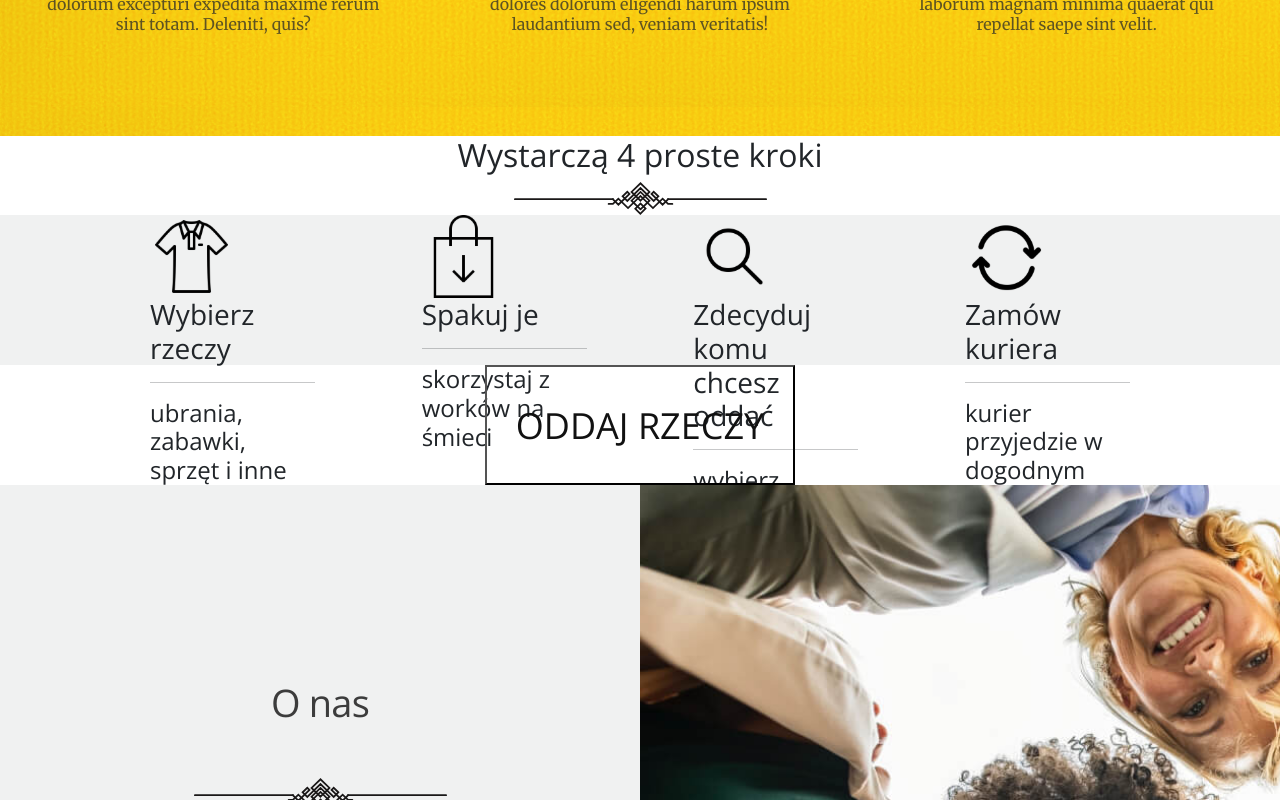
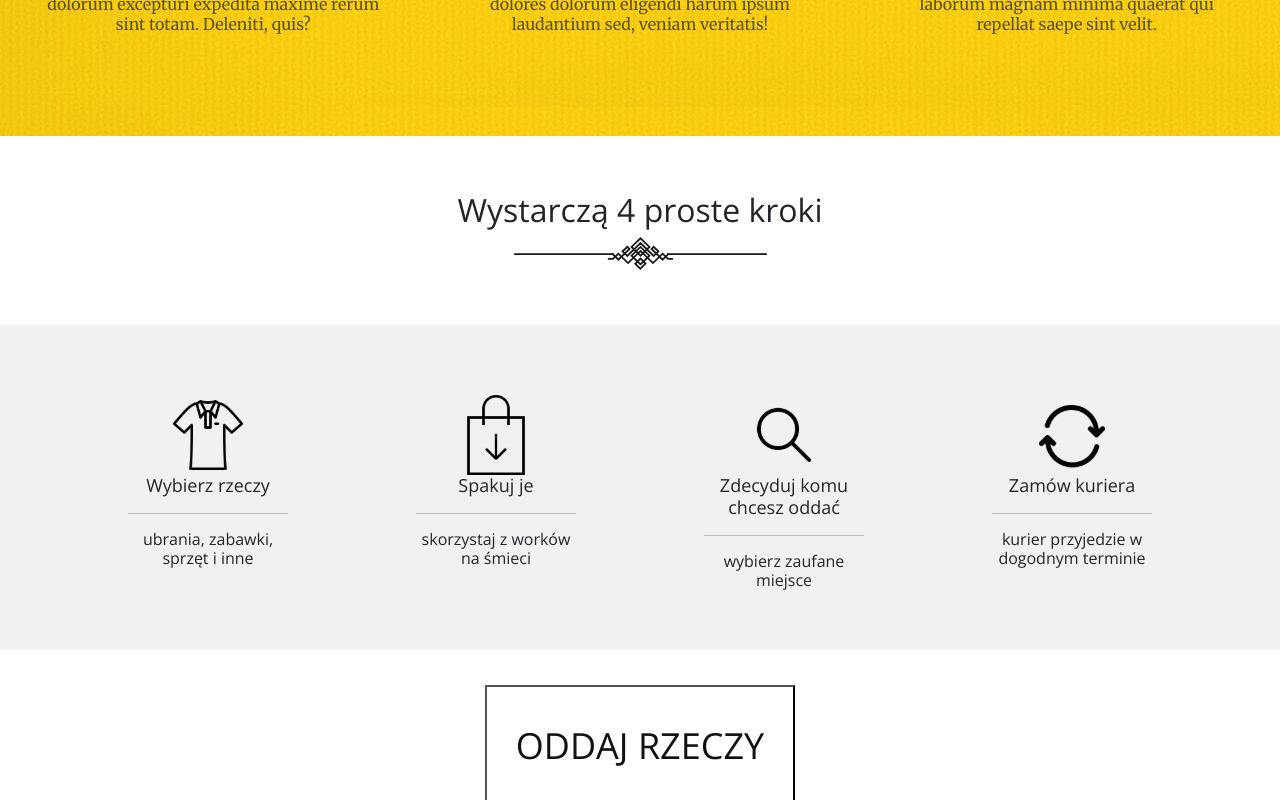
Before and after one commit to Ellianel/give-away-app, a React (Create React App) app: page / in a window 1280 px wide. Shown: the part 1240-2040 px from the top of the page. Built offline with nearby package versions, Linux system fonts and the light colour scheme.

Commit message:
4 steps section modified and corrected

```diff
--- a/src/components/Home/Home-4steps/Home-4steps-component.jsx
+++ b/src/components/Home/Home-4steps/Home-4steps-component.jsx
@@ -41,9 +41,12 @@ const HomeStepsComponent = () => {
 					<h4>kurier przyjedzie w dogodnym terminie</h4>
 				</div>
 			</div>
-			<button className='header-button'>
-				<Link to='/login'>ODDAJ RZECZY</Link>
-			</button>
+			<div className='four-steps-button-containter'>
+				<button className='header-button'>
+					<Link to='/login'>ODDAJ RZECZY</Link>
+				</button>
+			</div>
+
 		</section>
 	);
 };
--- a/src/components/Home/Home-4steps/home-4steps-styles.scss
+++ b/src/components/Home/Home-4steps/home-4steps-styles.scss
@@ -1,14 +1,16 @@
 .four-steps {
 	display: flex;
 	flex-direction: column;
-	// justify-content: center;
+	 //justify-content: center;
 	align-items: center;
 }
 .four-steps-article {
 	display: flex;
+	padding: 55px;
 	flex-direction: column;
 	justify-content: center;
 	align-items: center;
+	text-align: center;
 	width: 500px;
 }
 .deco {
@@ -16,28 +18,42 @@
 	height: 33px;
 }
 .container-four-steps {
-	width: 100vw;
+	width: 100%;
+	height: 325px;
 	display: flex;
 	background-color: $grey;
-	justify-content: space-between;
-	padding-left: 150px;
-	padding-right: 150px;
-	font-size: 10px;
+	justify-content: space-evenly;
+	text-align: center;
 }
 
 .container-icon {
-	width: 165px;
-	height: 150px;
-	justify-content: space-between;
-	font-size: 10px;
-}
-.header-button {
-	width: 310px;
-	height: 120px;
-	background-color: #00000000;
-	font-size: 36px;
-	a {
-		text-decoration: none;
-		color: #111111;
+	width: 160px;
+
+	img {
+		height: 80px;
+		width: 80px;
+		margin-top: 70px;
+	}
+	h3 {
+		font-size: 18px;
+	}
+	h4 {
+		font-size: 16px;
 	}
 }
+//.header-button {
+//	width: 310px;
+//	height: 120px;
+//	background-color: #00000000;
+//	font-size: 36px;
+//	a {
+//		text-decoration: none;
+//		color: #111111;
+//	}
+//}
+.four-steps-button-containter {
+	display: flex;
+	justify-content: center;
+	width: 100%;
+	margin: 35px 0 80px 0;
+}
--- a/src/scss/main.scss
+++ b/src/scss/main.scss
@@ -1,6 +1,7 @@
 @import './settings/fonts';
 @import './settings/colors';
 @import '../components/Home/HomeHeader/home-header-styles.scss';
+@import '../components/Home/HomeHeader-title/HomeHeader-title-styles';
 @import '../components//Home/HomeThreeColumns/home-three-columns-styles.scss';
 @import '../components/Home/Home-4steps/home-4steps-styles.scss';
 @import '../components/Home/Home-about-us/about-us.styles.scss';
```
